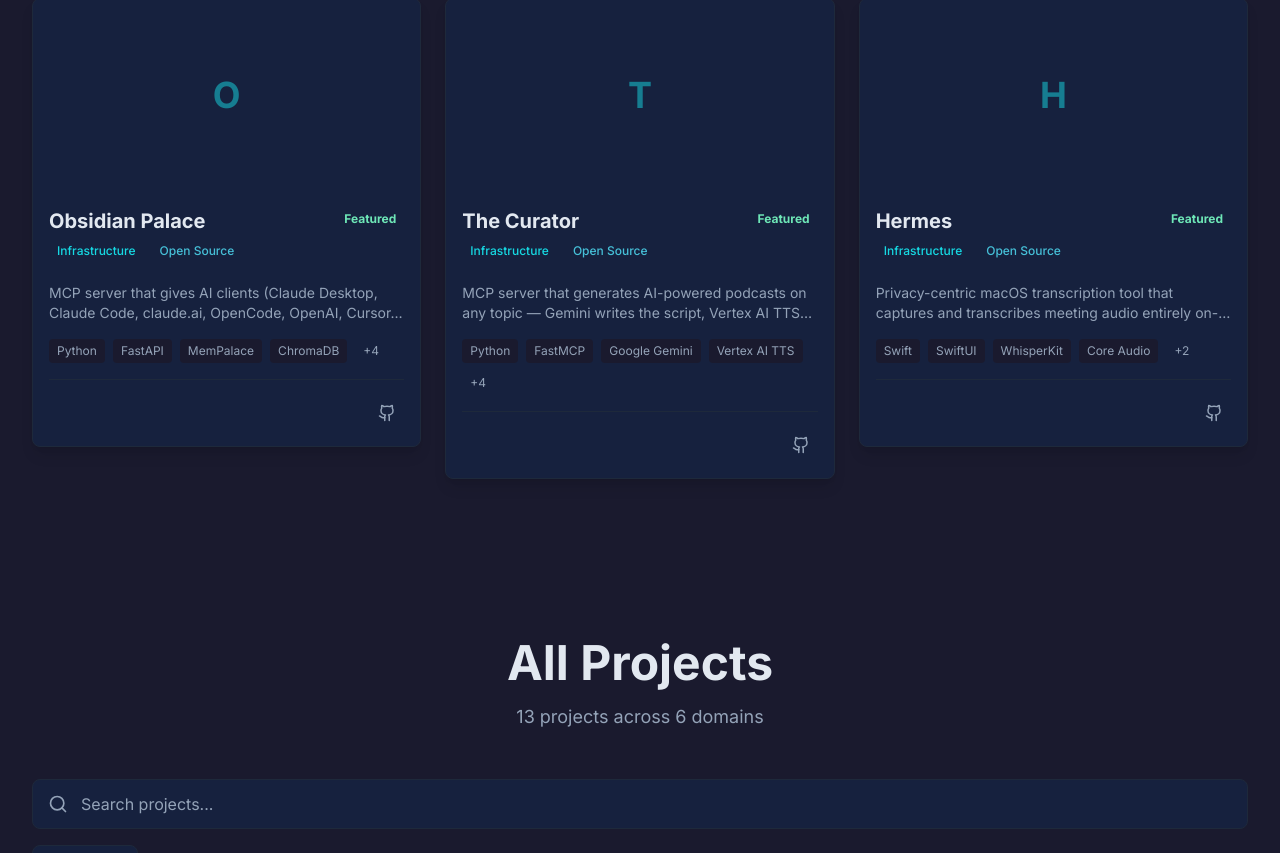
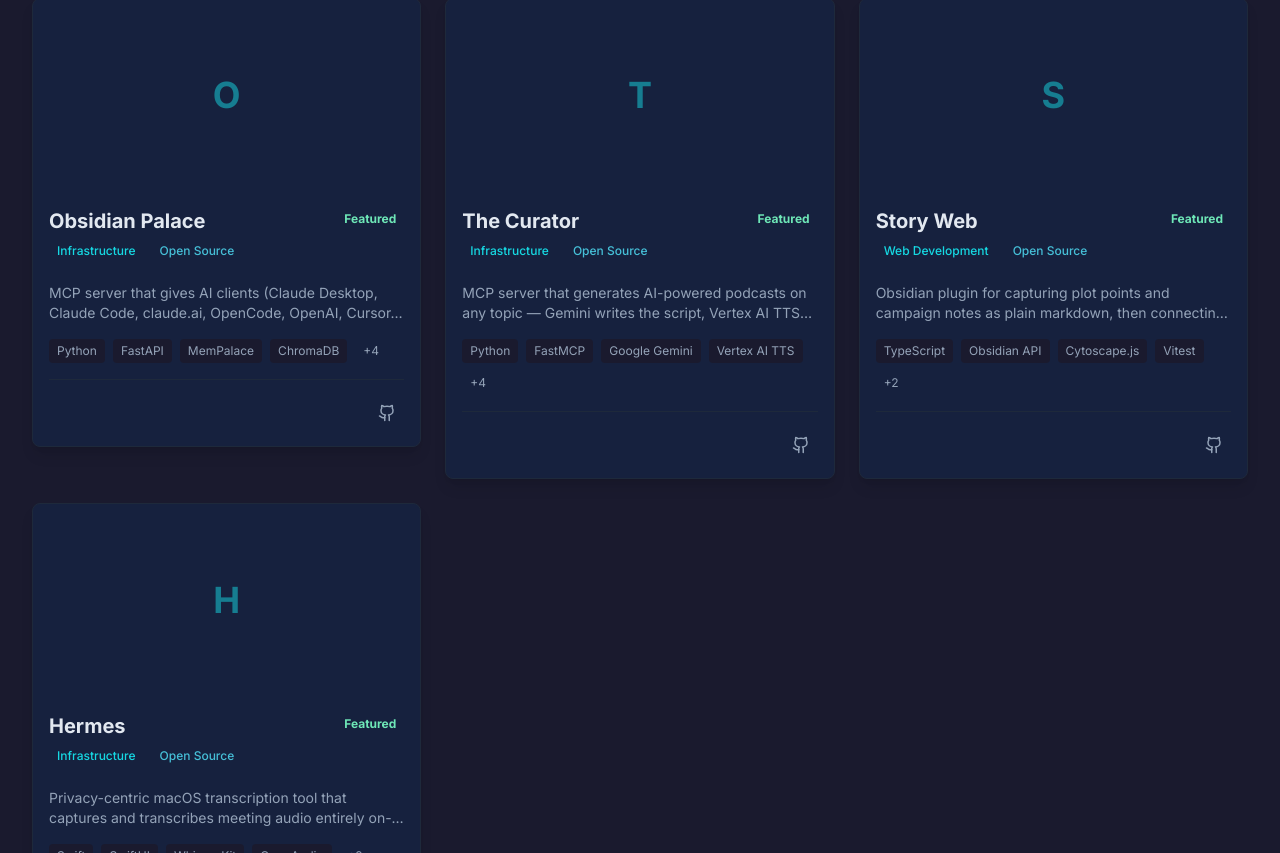
Before and after one commit to TheWinterShadow/Portfolio, a Next.js app: page / in a window 1280 px wide. Shown: the part 1527-2380 px from the top of the page. Built offline with nearby package versions, Linux system fonts and the light colour scheme.

Commit message:
Added new project

```diff
--- a/src/data/projects.ts
+++ b/src/data/projects.ts
@@ -292,6 +292,25 @@
     featured: true,
   }),
   createProject({
+    id: 'story-web',
+    title: 'Story Web',
+    domain: 'Web Development',
+    type: 'Open Source',
+    description: 'Obsidian plugin for capturing plot points and campaign notes as plain markdown, then connecting and grouping them on an interactive graph — on desktop and iPad.',
+    longDescription: 'Story Web is an Obsidian community plugin for writers and game masters: jot an idea as a title and a one-line blurb, and it becomes a card on an interactive graph. Cards open the real note on click or tap, can be dragged into place, connected by hand, and grouped into clusters, while ordinary [[wikilinks]] in note bodies show up as edges automatically. Every piece of state (position, group, connections, type) lives in the note\'s YAML frontmatter, written only through Obsidian\'s processFrontMatter API — note bodies are never touched, there is no sidecar file or backend, and uninstalling leaves valid markdown behind. It is built as a custom view on Obsidian\'s public plugin API with Cytoscape.js rather than patching the undocumented Canvas internals, so it survives Obsidian updates, and it is tuned for touch on Obsidian Mobile. Pure model, layout, and text-wrapping logic is unit tested; CI lints with Obsidian\'s own review rules, and releases are built by GitHub Actions with signed build-provenance attestations.',
+    techStack: ['TypeScript', 'Obsidian API', 'Cytoscape.js', 'Vitest', 'ESLint', 'GitHub Actions'],
+    features: [
+      'Quick capture: title + one-line blurb becomes a note and a card on the graph instantly',
+      'Drag to arrange, tap-to-tap connections, and named groups — all persisted as plain YAML frontmatter',
+      'Body [[wikilinks]] render as edges automatically; manual links stay round-trippable wikilinks',
+      'Theme-native design: type colour stripes, multi-line cards, hover focus, light and dark themes',
+      'Works on Obsidian Mobile (iPad) with touch-friendly controls, pinch-zoom, and long-press menus',
+      'Signed GitHub build-provenance attestations on every release; lint gated on Obsidian review rules',
+    ],
+    github: 'https://github.com/TheWinterShadow/story-web',
+    featured: true,
+  }),
+  createProject({
     id: 'hermes',
     title: 'Hermes',
     domain: 'Infrastructure',
```
